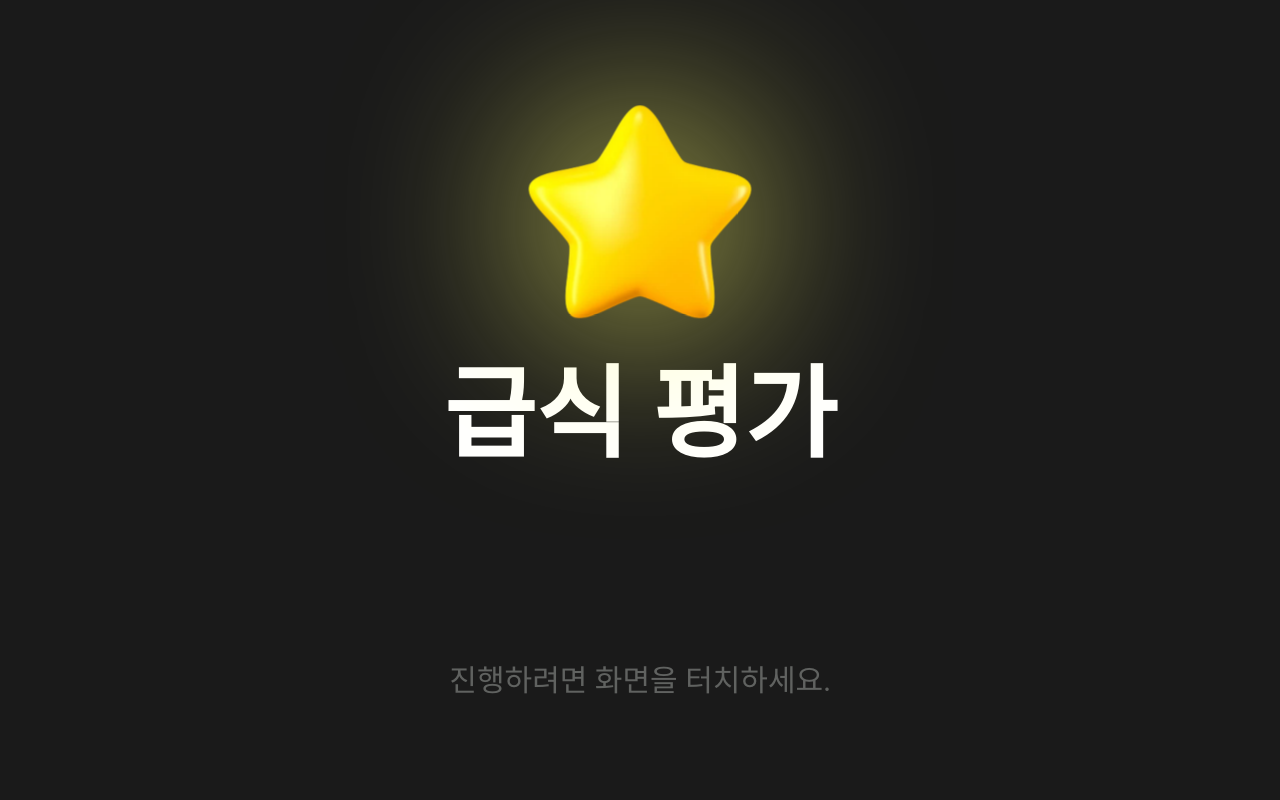
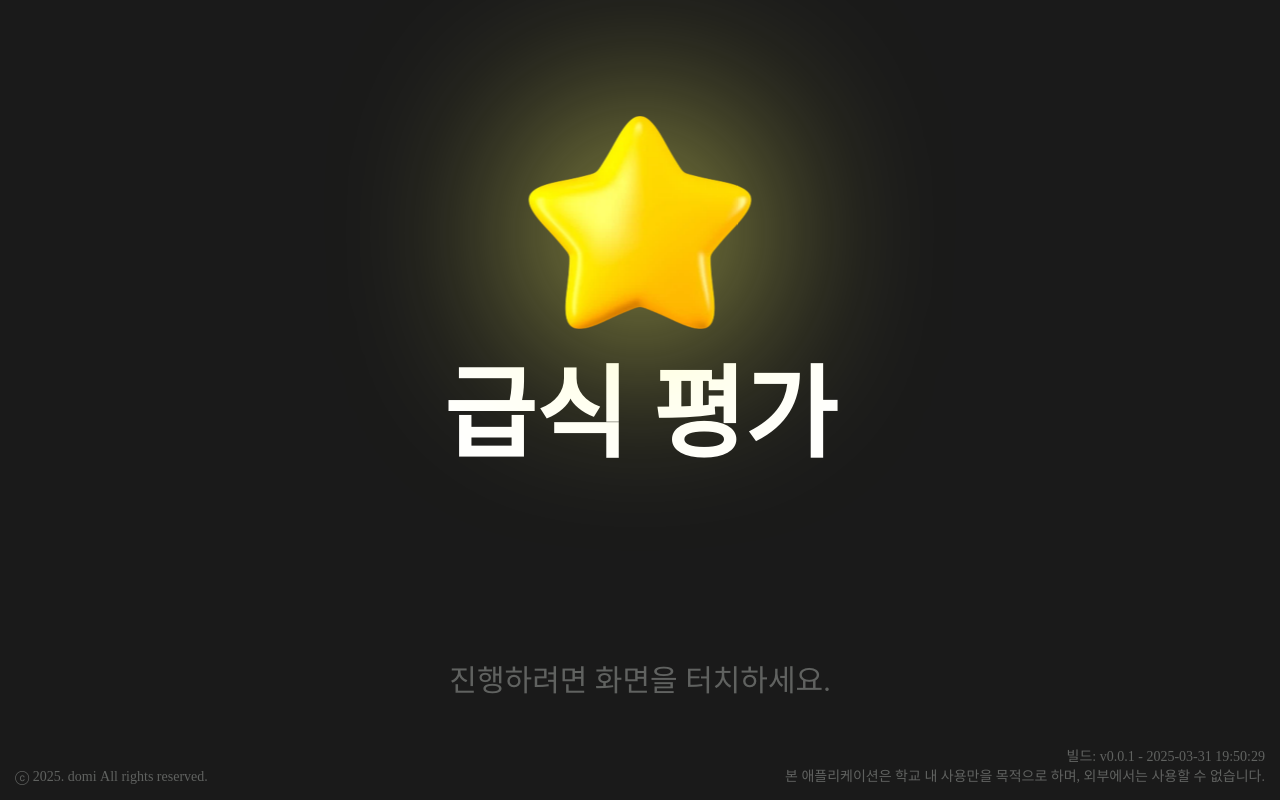
Before and after one commit to qazplm5602/domi_ggmFood, a React (Vite) app in the folder client/: page / in a window 1280 px wide. Built offline with nearby package versions, Linux system fonts and the light colour scheme.

Commit message:
client 앱 워터마크

```diff
--- a/client/src/components/Home/Info.tsx
+++ b/client/src/components/Home/Info.tsx
@@ -1,5 +1,8 @@
+import style from '@styles/home/style.module.scss';
+
 export default function HomeInfo() {
-    return <section>
-
+    return <section className={style.info}>
+        <div className={style.copyright}>ⓒ 2025. domi All rights reserved.</div>
+        <div className={style.build}>빌드: v0.0.1 - 2025-03-31 19:50:29<br></br>본 애플리케이션은 학교 내 사용만을 목적으로 하며, 외부에서는 사용할 수 없습니다.</div>
     </section>;
 }
--- a/client/src/styles/home/style.module.scss
+++ b/client/src/styles/home/style.module.scss
@@ -53,3 +53,24 @@
         transform: translateY(-20px);
     }
 }
+
+.info {
+    $blank-size: 15px;
+
+    color: $color-textShy;
+    font-size: 14px;
+
+    & > .copyright {
+        position: fixed;
+        left: $blank-size;
+        bottom: $blank-size;
+    }
+
+    & > .build {
+        position: fixed;
+        right: $blank-size;
+        bottom: $blank-size;
+
+        text-align: right;
+    }
+}
```
